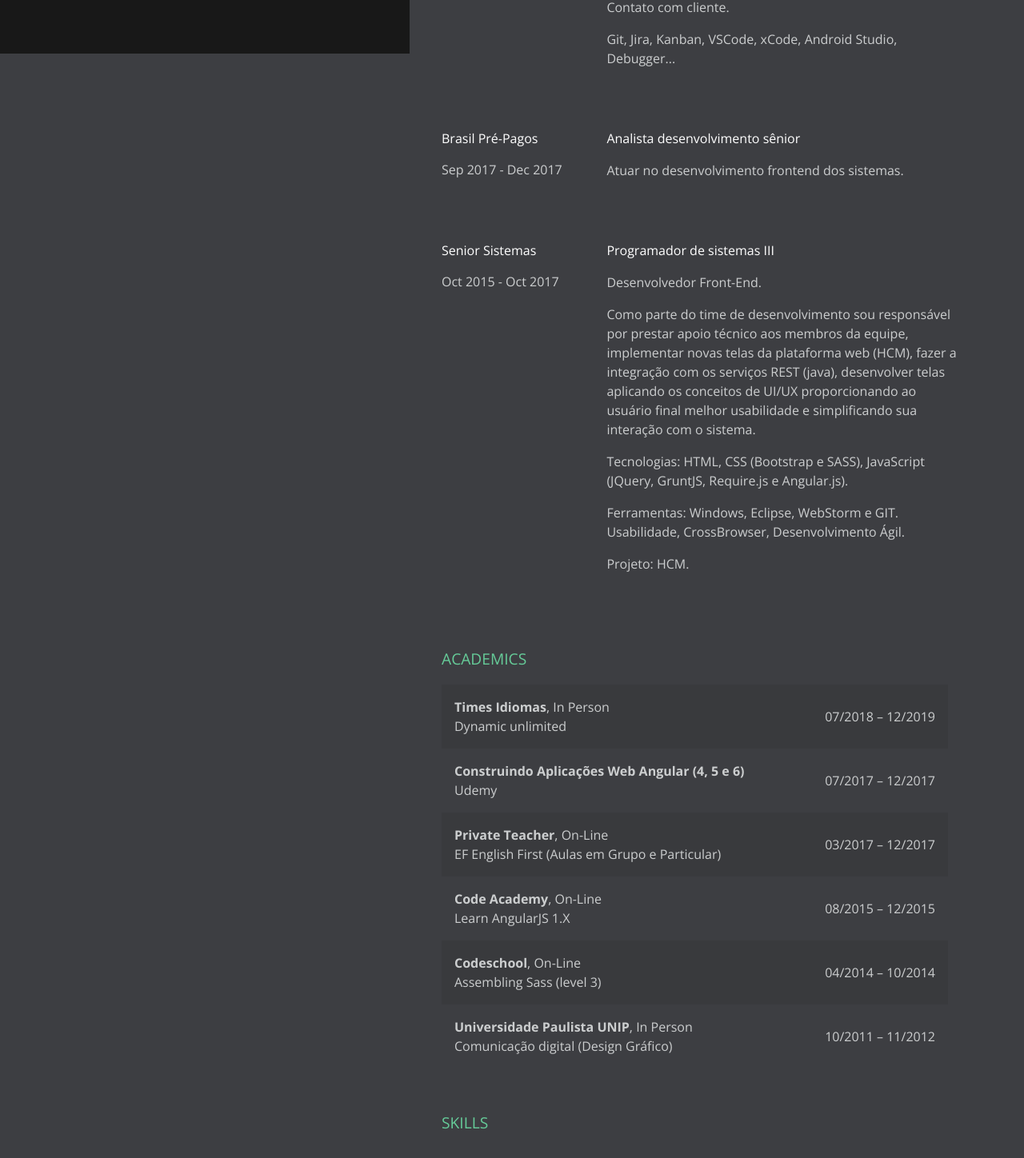
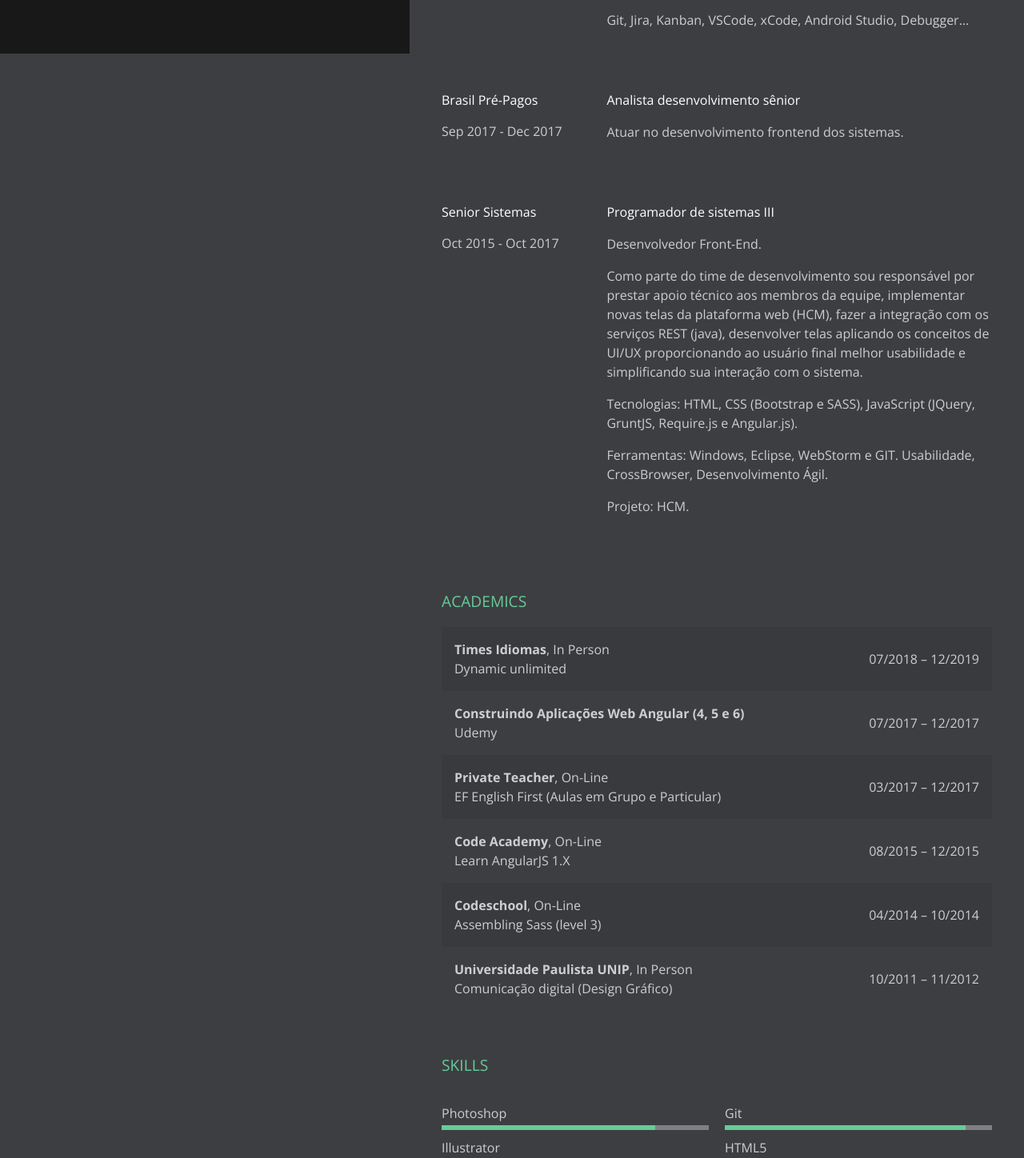
Before and after one commit to imarceloi/cv, a React (Create React App) app: page / in a window 1280 px wide. Shown: the part 1318-2766 px from the top of the page at 80% size. Built offline with nearby package versions, Linux system fonts and the light colour scheme.

Commit message:
feat: update paddings and skills

```diff
--- a/src/App.scss
+++ b/src/App.scss
@@ -93,9 +93,7 @@ ul {
   @include breakpoint.breakpoint(mobile) {
     width: 100%;
   }
-  &:nth-child(3) {
-    padding-right: 8%;
-  }
+
   h3.section-title {
     color: colors.$linkColor;
     text-align: left;
--- a/src/components/Experience/Experience.scss
+++ b/src/components/Experience/Experience.scss
@@ -17,7 +17,6 @@
     width: 70%;
     float: left;
     text-align: left;
-    padding-right: 5%;
     margin-bottom: 60px;
     @include breakpoint.breakpoint(mobile) {
       width: 100%;
--- a/src/components/Skills/Skills.scss
+++ b/src/components/Skills/Skills.scss
@@ -2,7 +2,7 @@
 @use "../../assets/scss/foundation/_colors.scss" as colors;
 
 .section-wrapper {
-  .skills {
+  .skills-list {
     display: flex;
     flex-direction: column;
     width: 100%;
--- a/src/components/Skills/Skills.tsx
+++ b/src/components/Skills/Skills.tsx
@@ -7,9 +7,9 @@ export const Skills = (): JSX.Element => {
   const rightSkills = skills.slice(midLength, skills.length);
 
   return (
-    <div className="section-wrapper clearfix">
+    <div className="section-wrapper clearfix skills">
       <h3 className="section-title">Skills</h3>
-      <ul className="skills left-skills">
+      <ul className="skills-list left-skills">
         {leftSkills?.map((skill, index) => (
           <li className="skill-percentage" key={`skill_${index}`}>
             {skill.name}
@@ -17,7 +17,7 @@ export const Skills = (): JSX.Element => {
           </li>
         ))}
       </ul>
-      <ul className="skills right-skills">
+      <ul className="skills-list right-skills">
         {rightSkills.map((skill, index) => (
           <li className="skill-percentage" key={`skill_${index}`}>
             {skill.name}
```
